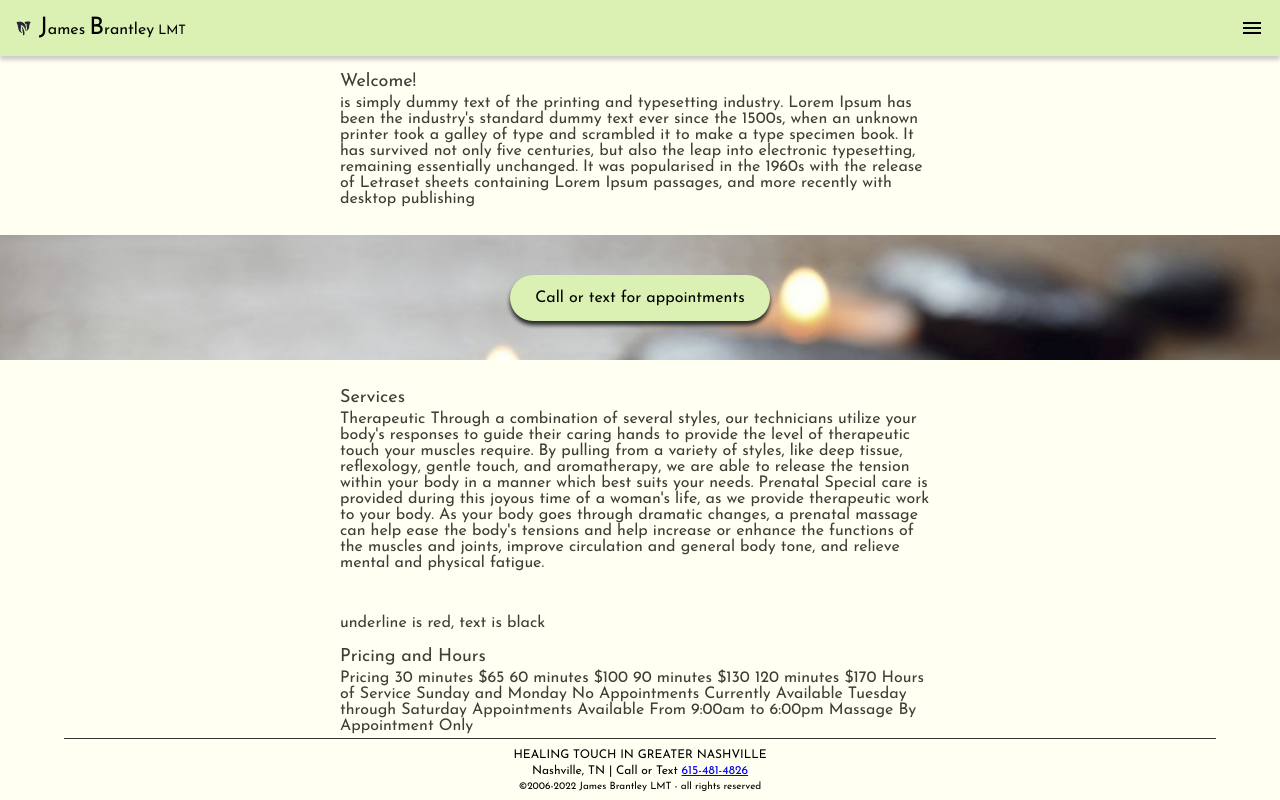
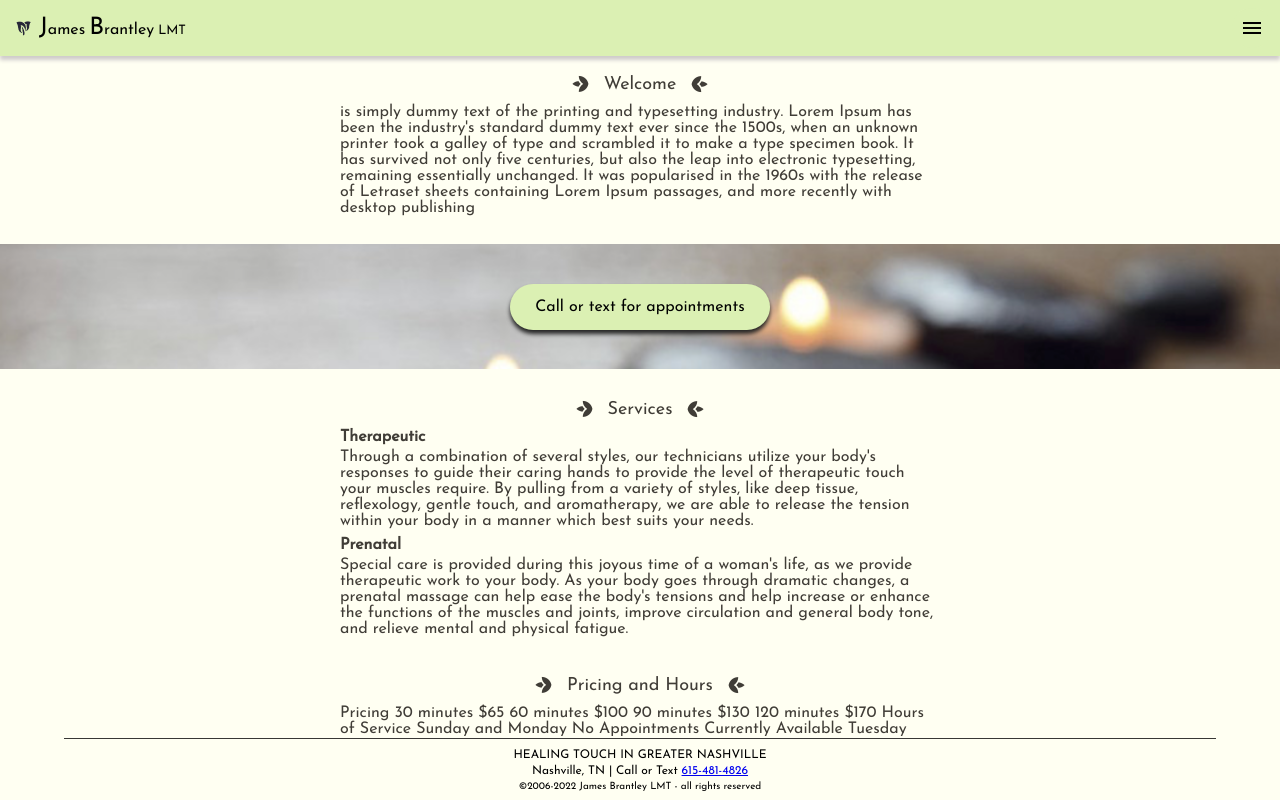
Before and after one commit to daniel-chapdelaine/brantley, an Angular app: page / in a window 1280 px wide. Built offline with nearby package versions, Linux system fonts and the light colour scheme.

Commit message:
more styling

```diff
--- a/src/app/app.component.css
+++ b/src/app/app.component.css
@@ -67,7 +67,28 @@
     margin: 2px auto;
 }
 
+.section-title-container {
+    padding-bottom: 8px;
+}
+
 .section-title {
     font-size: 18px;
-    padding-bottom: 4px;
 }
+
+.section-title-icon-left {
+    transform: scale(.8) rotate(-90deg);
+}
+
+.section-title-icon-right {
+    transform: scale(.8) rotate(90deg)
+}
+
+.sub-section {
+    margin-bottom: 8px;
+}
+
+.sub-title {
+    font-weight: 600;
+    margin-bottom: 4px;
+
+}
--- a/src/app/app.component.html
+++ b/src/app/app.component.html
@@ -30,7 +30,7 @@
 <div id="content" style="display: flex; flex-direction: column; align-items: center; gap: 12px;">
 
   <div class="section">
-    <div class="section-title">Welcome!</div>
+    <ng-container [ngTemplateOutlet]="sectionTitle" [ngTemplateOutletContext]="{title:'Welcome'}"></ng-container>
     <div class="section-body">is simply dummy text of the printing and typesetting industry. Lorem Ipsum has been the industry's standard dummy text ever since the 1500s, when an unknown printer took a galley of type and scrambled it to make a type specimen book. It has survived not only five centuries, but also the leap into electronic typesetting, remaining essentially unchanged. It was popularised in the 1960s with the release of Letraset sheets containing Lorem Ipsum passages, and more recently with desktop publishing</div>
   </div>
 
@@ -39,19 +39,21 @@
   </div>
 
   <div class="section">
-    <div class="section-title">Services</div>
+    <ng-container [ngTemplateOutlet]="sectionTitle" [ngTemplateOutletContext]="{title:'Services'}"></ng-container>
     <div class="section-body">
-      Therapeutic
-      Through a combination of several styles, our technicians utilize your body's responses to guide their caring hands to provide the level of therapeutic touch your muscles require. By pulling from a variety of styles, like deep tissue, reflexology, gentle touch, and aromatherapy, we are able to release the tension within your body in a manner which best suits your needs.
-
-      Prenatal
-      Special care is provided during this joyous time of a woman's life, as we provide therapeutic work to your body. As your body goes through dramatic changes, a prenatal massage can help ease the body's tensions and help increase or enhance the functions of the muscles and joints, improve circulation and general body tone, and relieve mental and physical fatigue.
+      <div class="sub-section">
+        <div class="sub-title">Therapeutic</div>
+        Through a combination of several styles, our technicians utilize your body's responses to guide their caring hands to provide the level of therapeutic touch your muscles require. By pulling from a variety of styles, like deep tissue, reflexology, gentle touch, and aromatherapy, we are able to release the tension within your body in a manner which best suits your needs.
+      </div>
+      <div class="sub-section">
+        <div class="sub-title">Prenatal</div>
+        Special care is provided during this joyous time of a woman's life, as we provide therapeutic work to your body. As your body goes through dramatic changes, a prenatal massage can help ease the body's tensions and help increase or enhance the functions of the muscles and joints, improve circulation and general body tone, and relieve mental and physical fatigue.
+      </div>
     </div>
   </div>
 
   <div class="section">
-    <p><span>underline is red, text is black</span></p>
-    <div class="section-title"> Pricing and Hours</div>
+    <ng-container [ngTemplateOutlet]="sectionTitle" [ngTemplateOutletContext]="{title:'Pricing and Hours'}"></ng-container>
     <div>
         Pricing
         30 minutes
@@ -94,3 +96,12 @@
   <div>Nashville, TN | Call or Text <a href="tel:+1-615-481-4826">615-481-4826</a></div>
   <div id="rights-reserved">©2006-{{year}} James Brantley LMT - all rights reserved</div>
 </div>
+
+
+<ng-template #sectionTitle let-title='title'>
+  <div class="section-title-container" style="display: flex; justify-content: center; align-items: center; gap: 12px;">
+    <mat-icon class="section-title-icon-left">spa</mat-icon>
+    <div class="section-title">{{title}}</div>
+    <mat-icon class="section-title-icon-right">spa</mat-icon>
+  </div>
+</ng-template>
```
Also changed, not shown: 1 other file (tests, documents, lock files or other folders).
